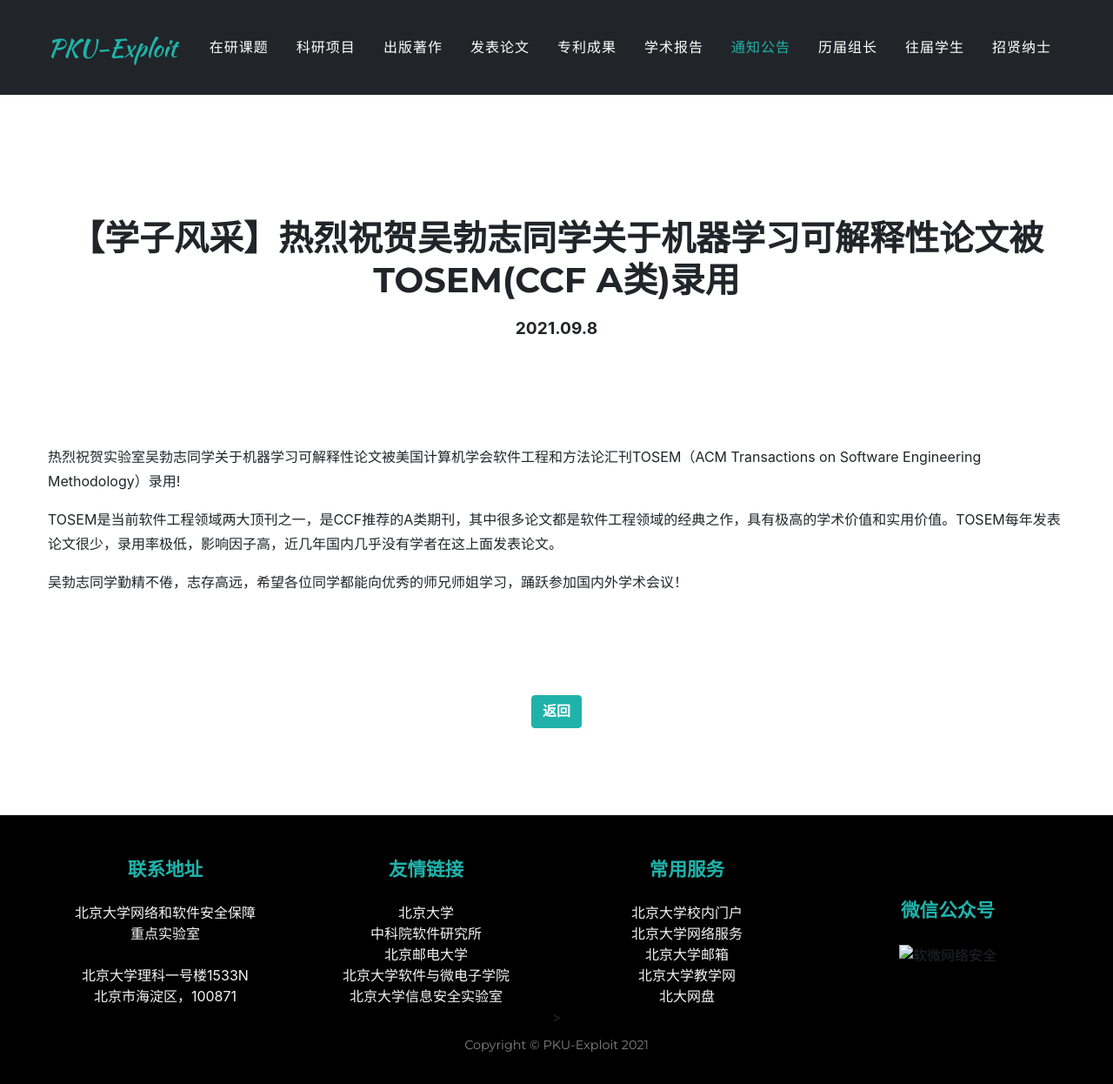
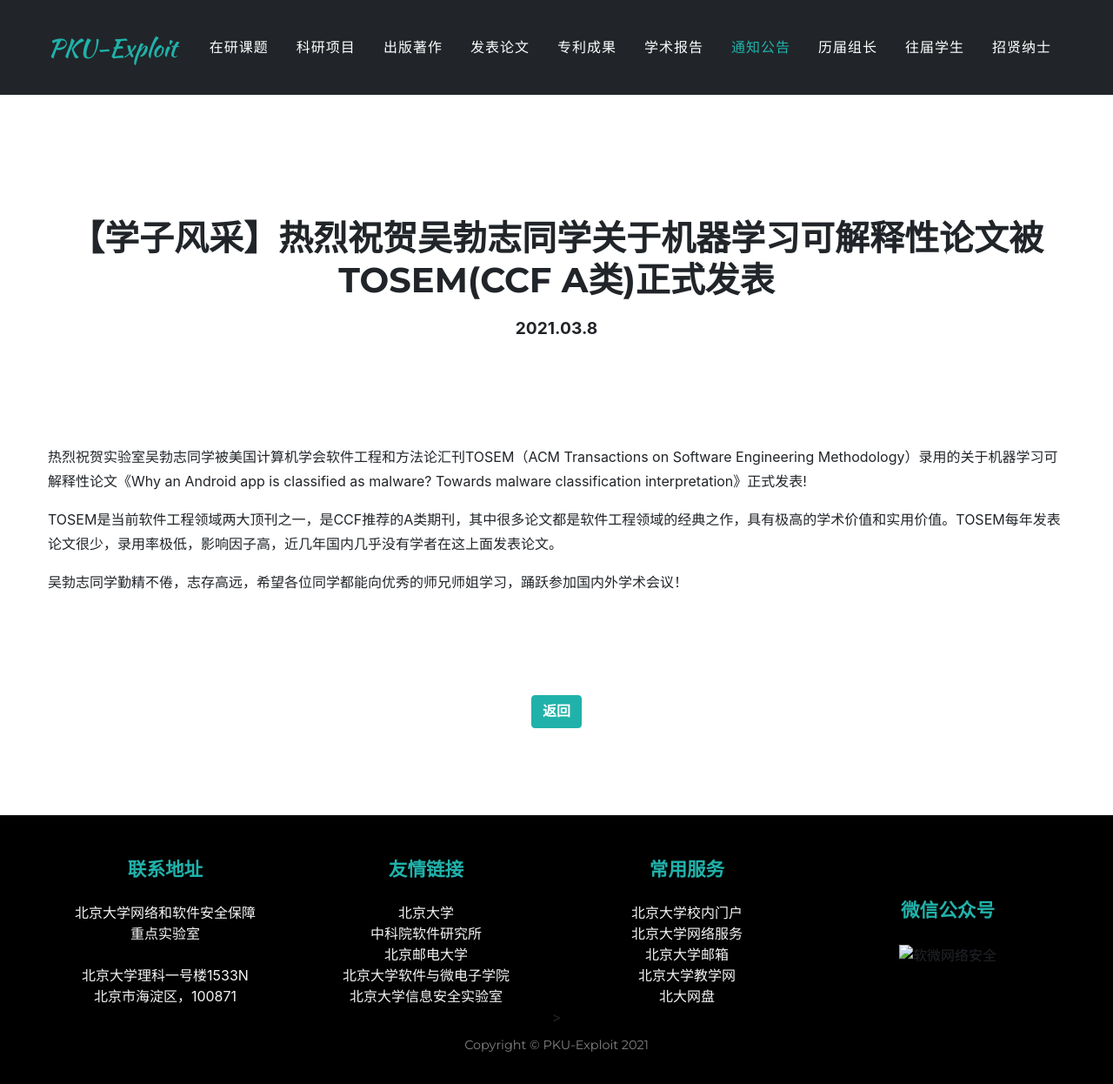
Before and after one commit to xxycfhb/xxycfhb.github.io, a Jekyll site: the page built from _posts/notice/2021-09-08-notice-10.md, in a window 1280 px wide and 1246 px high. Shown: the whole window at 87% size. Built offline with Jekyll 4.4.1, drawn with Linux system fonts in a browser that asks for light colours; some web fonts are replaced.

Commit message:
Update 2021-09-08-notice-10.md

```diff
--- a/_posts/notice/2021-09-08-notice-10.md
+++ b/_posts/notice/2021-09-08-notice-10.md
@@ -1,15 +1,15 @@
 ---
 layout: post
 title: 通知公告
-subtitle: '【学子风采】热烈祝贺吴勃志同学关于机器学习可解释性论文被TOSEM(CCF A类)录用'
-date: 2021.9.8
+subtitle: '【学子风采】热烈祝贺吴勃志同学关于机器学习可解释性论文被TOSEM(CCF A类)正式发表'
+date: 2021.3.8
 permalink: /:categories/:year/:month/:day/:title
 categories:
   - notice
 
 ---
 
-热烈祝贺实验室吴勃志同学关于机器学习可解释性论文被美国计算机学会软件工程和方法论汇刊TOSEM（ACM Transactions on Software Engineering Methodology）录用!
+热烈祝贺实验室吴勃志同学被美国计算机学会软件工程和方法论汇刊TOSEM（ACM Transactions on Software Engineering Methodology）录用的关于机器学习可解释性论文《Why an Android app is classified as malware? Towards malware classification interpretation》正式发表!
 
 TOSEM是当前软件工程领域两大顶刊之一，是CCF推荐的A类期刊，其中很多论文都是软件工程领域的经典之作，具有极高的学术价值和实用价值。TOSEM每年发表论文很少，录用率极低，影响因子高，近几年国内几乎没有学者在这上面发表论文。
 
```
